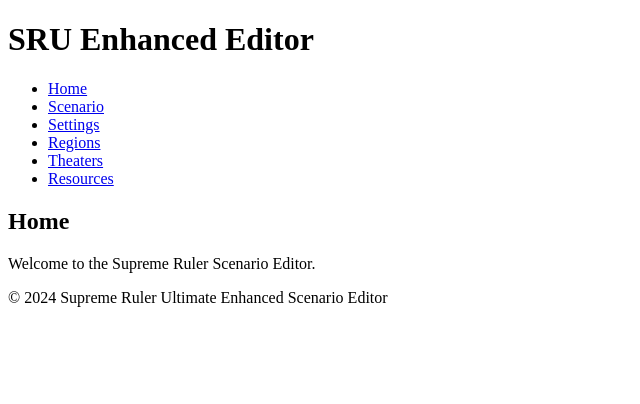
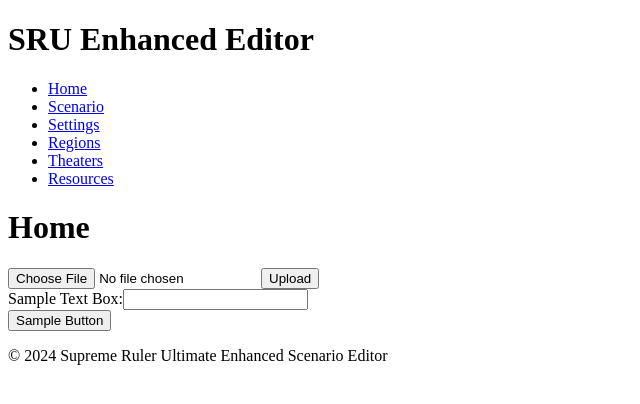
Before and after one commit to MichaelEight/sr-ultimate-enhanced-editor-react, a React (Create React App) app in the folder frontend/: page / in a window 1280 px wide. Shown: the top 404 px of the page, without its empty margins (0-640 px from the left). Built offline with nearby package versions, Linux system fonts and the light colour scheme.

Commit message:
Working front-back file sending and proccessing example

```diff
--- a/frontend/src/pages/Home.jsx
+++ b/frontend/src/pages/Home.jsx
@@ -1,11 +1,74 @@
 // src/pages/Home.jsx
-import React from 'react';
+import React, { useState } from 'react';
 
 const Home = () => {
+    const [file, setFile] = useState(null);
+    const [extractedText, setExtractedText] = useState('');
+    const [downloadUrl, setDownloadUrl] = useState(null);
+
+    const handleFileChange = (e) => {
+        setFile(e.target.files[0]);
+    };
+
+    const handleUpload = async () => {
+        if (!file) {
+            console.log('No file selected');
+            return;
+        }
+
+        const formData = new FormData();
+        formData.append('file', file);
+
+        try {
+            const response = await fetch('http://localhost:5000/upload', {
+                method: 'POST',
+                body: formData,
+            });
+
+            const data = await response.json();
+            if (response.ok) {
+                setExtractedText(data.first_line);
+            } else {
+                console.error('Upload error:', data.error);
+            }
+        } catch (error) {
+            console.error('Error during upload:', error);
+        }
+    };
+
+    const handleProcessFile = async () => {
+        try {
+            const response = await fetch('http://localhost:5000/process', {
+                method: 'POST',
+            });
+
+            if (!response.ok) {
+                const data = await response.json();
+                console.error('Process error:', data.error);
+                return;
+            }
+
+            const blob = await response.blob();
+            const url = window.URL.createObjectURL(blob);
+            setDownloadUrl(url);
+        } catch (error) {
+            console.error('Error during file processing:', error);
+        }
+    };
+
     return (
         <div>
-            <h2>Home</h2>
-            <p>Welcome to the Supreme Ruler Scenario Editor.</p>
+            <h1>Home</h1>
+            <input type="file" onChange={handleFileChange} />
+            <button onClick={handleUpload}>Upload</button>
+            <div>
+                <label>Sample Text Box:</label>
+                <input type="text" value={extractedText} readOnly />
+            </div>
+            <button onClick={handleProcessFile}>Sample Button</button>
+            {downloadUrl && (
+                <a href={downloadUrl} download="processed_file.zip">Download Processed File</a>
+            )}
         </div>
     );
 };
```
Also changed, not shown: 3 other files (tests, documents, lock files or other folders).
